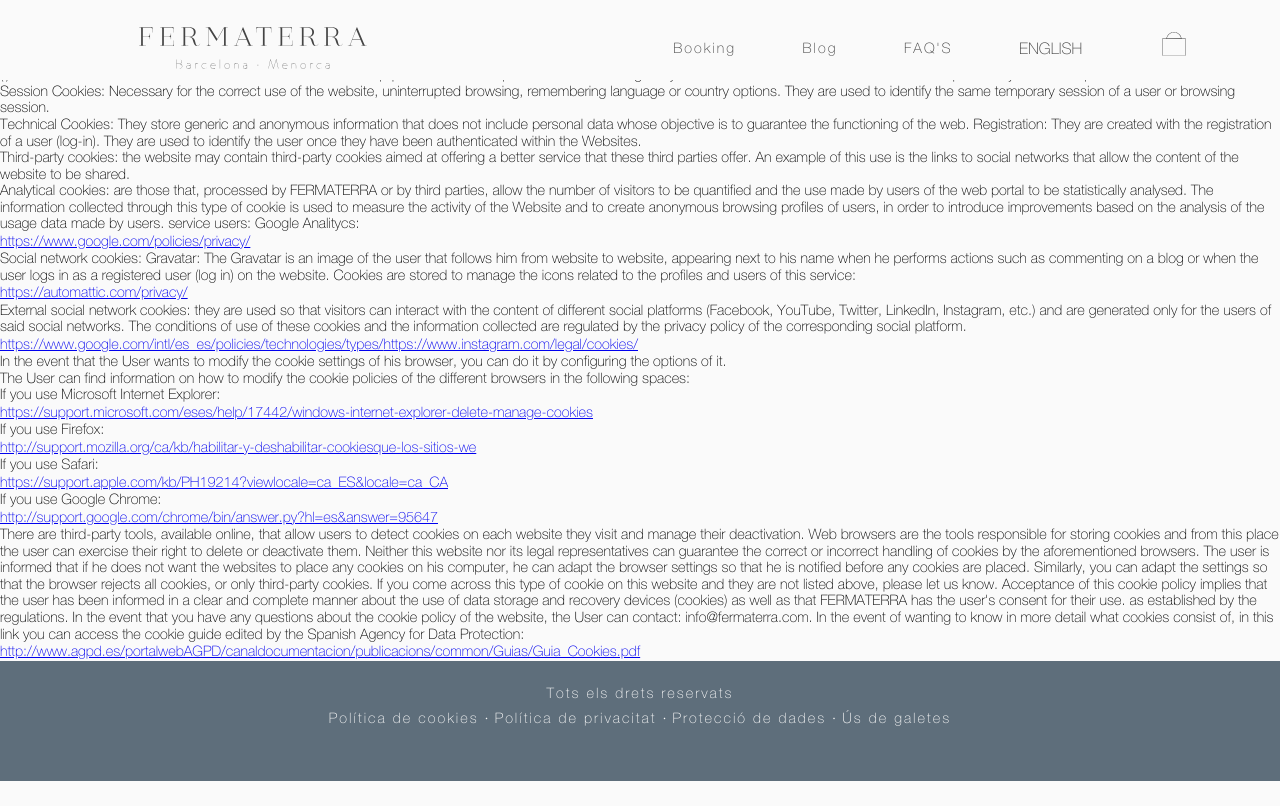
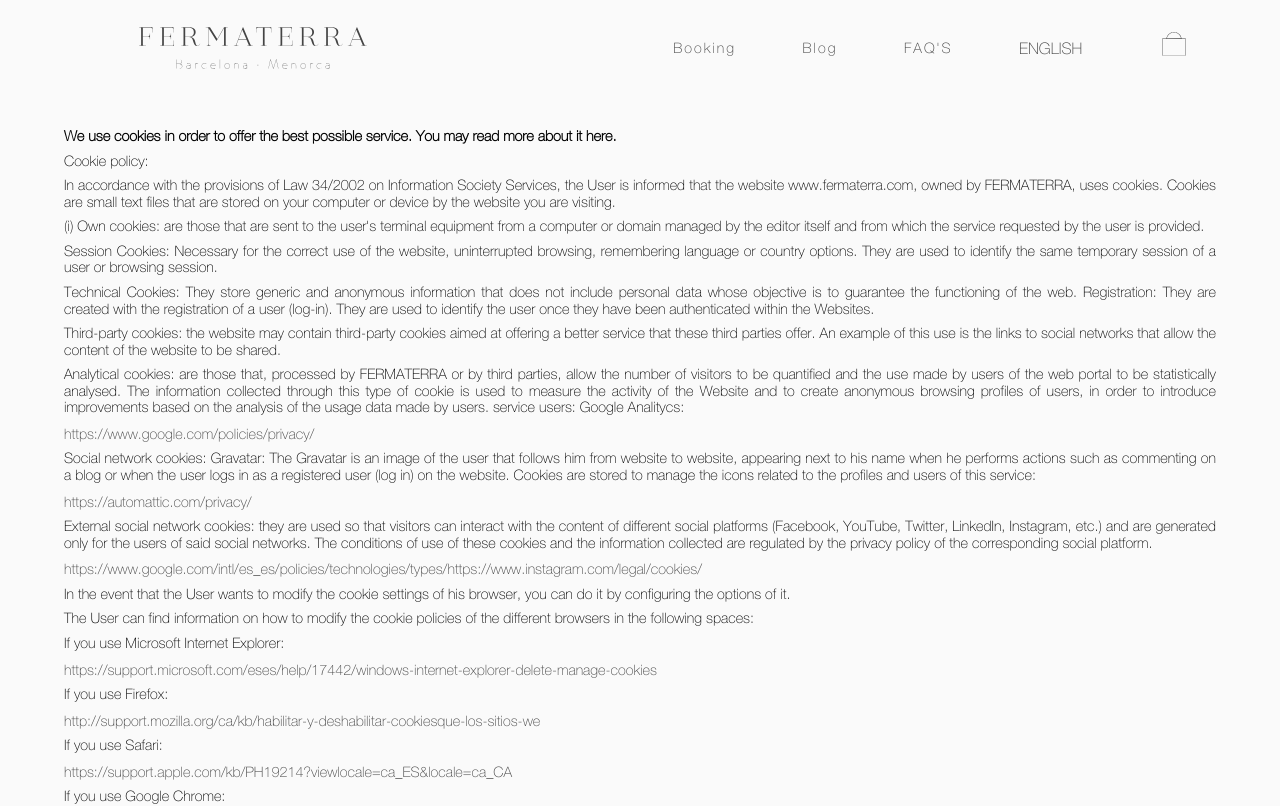
Before and after one commit to Fermaterra/Fermaterra, a Next.js app in the folder frontend/: page /cookies in a window 1280 px wide. Shown: the top 806 px of the page. Built offline with nearby package versions, Linux system fonts and the light colour scheme.

Commit message:
Add component styles

```diff
--- a/frontend/pages/cookies.js
+++ b/frontend/pages/cookies.js
@@ -4,6 +4,8 @@ import Layout from "../components/Layout";
 import en from "../languages/en/cookies";
 import es from "../languages/es/cookies";
 import ca from "../languages/ca/cookies";
+
+import styles from "../styles/cookies.module.scss";
 
 export default function Cookies() {
   const { locale } = useRouter();
@@ -25,9 +27,9 @@ export default function Cookies() {
   }, [locale]);
   return (
     <Layout title="Cookies">
-      <main>
-        {Object.values(language).map(
-          (value) => (value.substring(0, 4) === "http" ? <a href={value}>{value}</a> : <p>{value}</p>)
+      <main className={styles.main}>
+        {Object.entries(language).map(
+          ([key, value]) => (value.substring(0, 4) === "http" ? <a href={value} key={key}>{value}</a> : <p key={key}>{value}</p>)
         )}
       </main>
     </Layout>
--- /dev/null
+++ b/frontend/styles/cookies.module.scss
@@ -0,0 +1,19 @@
+.main{
+    padding-top: 15vh;
+    padding-bottom: 5vh;
+    width: 90%;
+    margin: 0 auto;
+    text-align: justify;
+    font-family:  "Helvetica Neue Thin";
+    p{
+        margin: 1vh 0;
+        &:first-of-type{
+            font-weight: 700;
+        }
+    }
+    a{
+        padding-bottom: 2vh;
+        text-decoration: none;
+        color: var(--black);
+    }
+}
```
